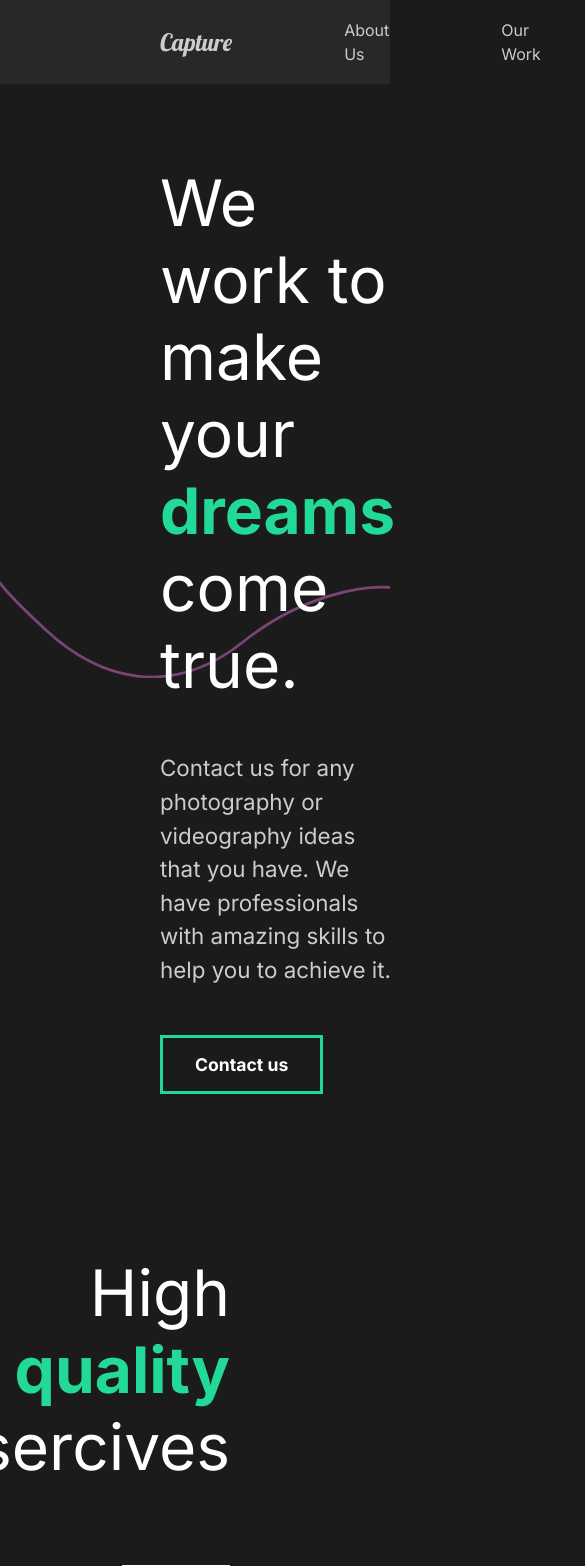
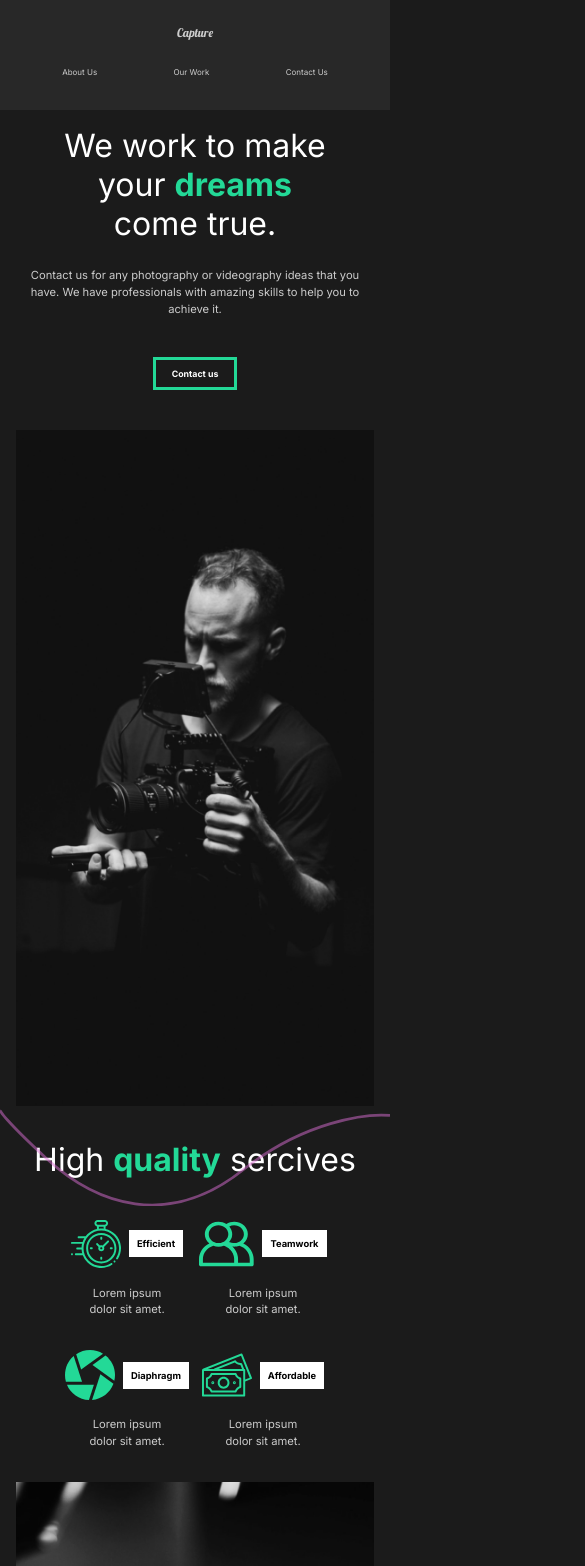
Before and after one commit to SelimFree/capture, a React (Vite) app: page / in a window 390 px wide. Shown: the top 1566 px of the page, 585 px wide, since content can reach past the window. Built offline with nearby package versions, Linux system fonts and the light colour scheme.

Commit message:
added mobile adaptive

```diff
--- a/src/App.scss
+++ b/src/App.scss
@@ -3,6 +3,21 @@
     margin: 0;
     box-sizing: border-box;
 }
+
+html {
+    @media (max-width: 1500px) {
+        font-size: 80%;
+    }
+
+    @media (max-width: 1200px) {
+        font-size: 60%;
+    }
+
+    @media (max-width: 900px) {
+        font-size: 50%;
+    }
+}
+
 
 body {
     background-color: #1b1b1b;
--- a/src/components/Navbar/Navbar.scss
+++ b/src/components/Navbar/Navbar.scss
@@ -9,6 +9,23 @@
     position: sticky;
     top: 0;
     z-index: 9;
+
+    @media (max-width: 900px) {
+        flex-direction: column;
+        padding: 2rem 1rem;
+        #logo {
+            display: inline-block;
+            margin: 1rem;
+        }
+        ul {
+            padding: 2rem;
+            justify-content: space-around;
+            width: 100%;
+            li {
+                padding: 0;
+            }
+        }
+    }
 
     #logo {
         font-family: 'Lobster', cursive;
--- a/src/components/ServicesSection/ServicesSection.scss
+++ b/src/components/ServicesSection/ServicesSection.scss
@@ -7,11 +7,17 @@
             display: flex;
             flex-wrap: wrap;
             justify-content: flex-end;
+            @media (max-width: 900px) {
+                justify-content: center;
+            }
             .card {
                 flex-basis: 17rem;
                 display: flex;
                 flex-direction: column;
                 align-items: flex-end;
+                @media (max-width: 900px) {
+                    align-items: center;
+                }
                 .icon {
                     display: flex;
                     align-items: center;
@@ -31,6 +37,9 @@
         h2 {
             padding-bottom: 5rem;
             text-align: end;
+            @media (max-width: 900px) {
+                text-align: center;
+            }
         }
 
         p {
@@ -41,5 +50,8 @@
 
     .image {
         padding-right: 5rem;
+        @media (max-width: 900px) {
+            padding: 0;
+        }
     }
 }
--- a/src/hooks/useScroll.jsx
+++ b/src/hooks/useScroll.jsx
@@ -3,7 +3,7 @@
 import { useEffect } from "react";
 
 export function useScroll() {
-    const [element, view] = useInView({threshold: 0.5})
+    const [element, view] = useInView({threshold: 0.3})
     const controls = useAnimation()
 
     useEffect(() => {
--- a/src/pages/AboutUs/AboutUs.scss
+++ b/src/pages/AboutUs/AboutUs.scss
@@ -6,12 +6,26 @@
         justify-content: space-between;
         padding: 5rem 10rem;
         color: white;
+
+        @media (max-width: 900px) {
+            display: block;
+            padding: 2rem 2rem;
+            text-align: center;
+        }
     }
 
     .about-info {
         flex: 1;
         padding-right: 5rem;
         z-index: 2;
+
+        @media (max-width: 900px) {
+            padding: 0;
+            button {
+                margin: 2rem 0 5rem 0;
+            }
+        }
+
         h2 {
             font-weight: lighter;
         }
--- a/src/pages/ContactUs/ContactUs.scss
+++ b/src/pages/ContactUs/ContactUs.scss
@@ -3,6 +3,10 @@
     color: #353535;
     min-height: 90vh;
 
+    @media (max-width: 900px) {
+        padding: 2rem;
+        font-size: 0.8rem;
+    }
     .hide {
         overflow: hidden;
     }
--- a/src/pages/OurWork/OurWork.scss
+++ b/src/pages/OurWork/OurWork.scss
@@ -2,6 +2,10 @@
     min-height: 100vh;
     overflow: hidden;
     padding: 5rem 10rem;
+
+    @media (max-width: 900px) {
+        padding: 2rem 2rem;
+    }
 
     .frame {
         position: fixed;
--- a/src/pages/SingleWork/SingleWork.scss
+++ b/src/pages/SingleWork/SingleWork.scss
@@ -25,10 +25,12 @@
         margin: 5rem 10rem;
         align-items: center;
         justify-content: space-around;
-
+        @media (max-width: 900px) {
+            display: block;
+            margin: 2rem 2rem;
+        }
         .award {
             padding: 5rem;
-
             h3 {
                 font-size: 2rem;
             }
```
